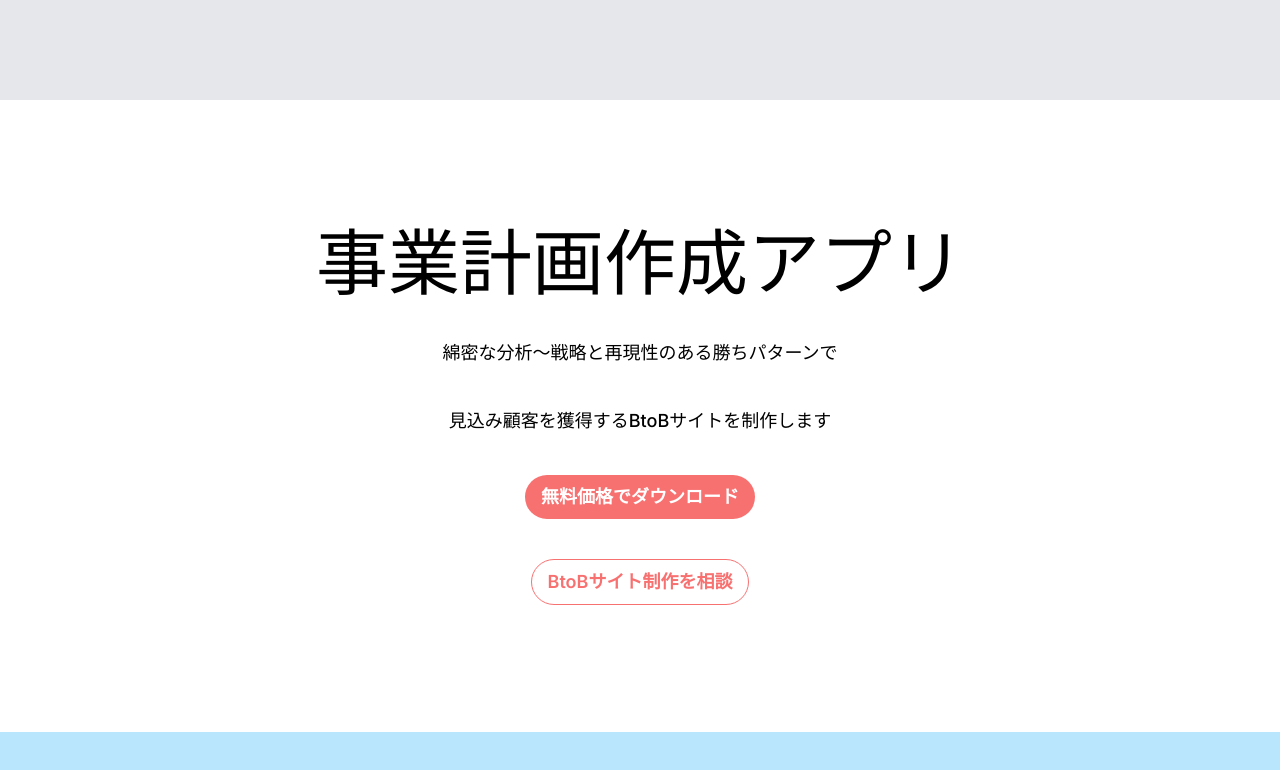
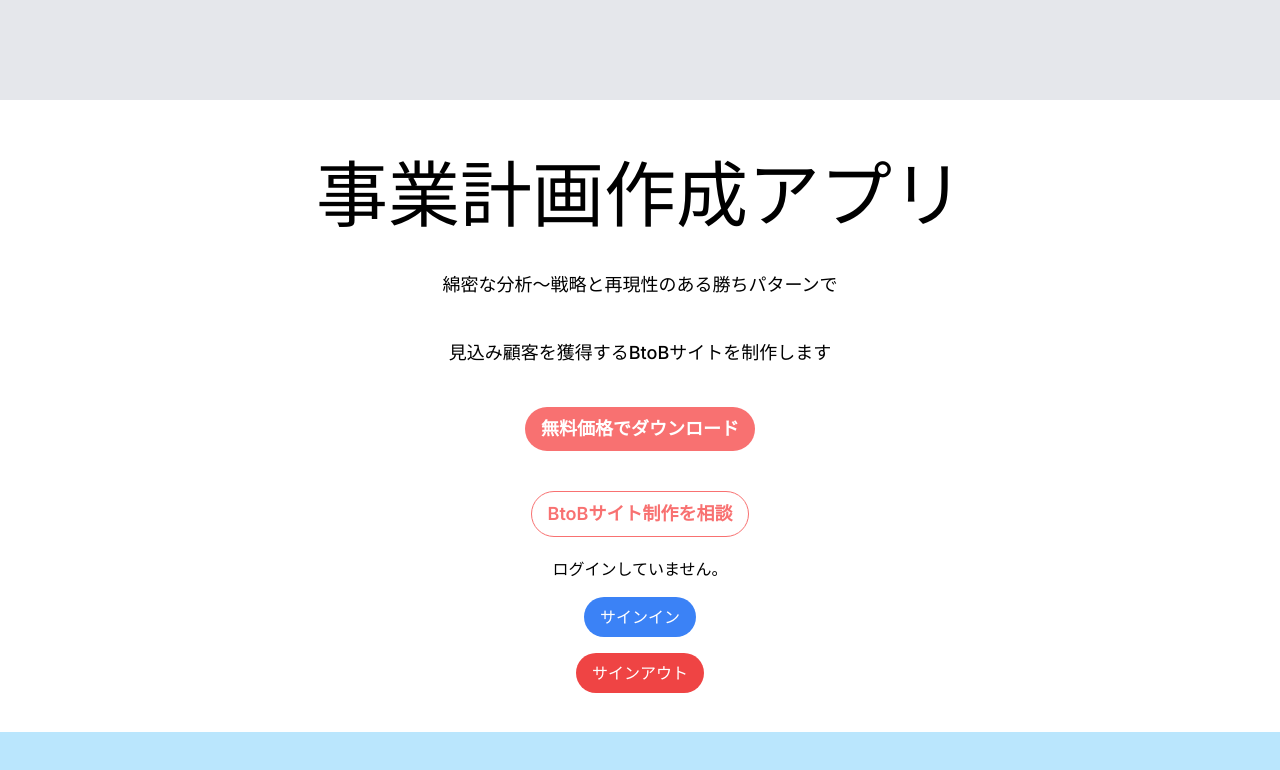
Before and after one commit to smizuka/business_plan_app, a Next.js app: page / in a window 1280 px wide. Shown: the top 770 px of the page. Built offline with nearby package versions, Linux system fonts and the light colour scheme; no server answers.

Commit message:
feat: ユーザー認証機能の実装 #2

```diff
--- /dev/null
+++ b/src/app/api/auth/[...nextauth]/route.tsx
@@ -0,0 +1,18 @@
+import NextAuth from 'next-auth'
+import CognitoProvider from 'next-auth/providers/cognito'
+
+const handler = NextAuth({
+  secret: process.env.NEXTAUTH_SECRET,
+  providers: [
+    CognitoProvider({
+    //本当は型定義したほうがいいけどｍんどくさいので''を使う。
+      clientId: process.env.COGNITO_CLIENT_ID ?? '',
+      clientSecret: process.env.COGNITO_CLIENT_SECRET ?? '',
+      issuer: process.env.COGNITO_ISSUER ?? '',
+      checks: 'nonce',
+    }),
+  ],
+})
+
+
+export { handler as GET, handler as POST }
--- a/src/app/layout.tsx
+++ b/src/app/layout.tsx
@@ -1,6 +1,7 @@
 import type { Metadata } from "next";
 import { Inter } from "next/font/google";
 import "./globals.css";
+import NextAuthProvider from '@/providers/NextAuth'
 
 const inter = Inter({ subsets: ["latin"] });
 
@@ -16,7 +17,9 @@ export default function RootLayout({
 }>) {
   return (
     <html lang="en">
-      <body className={inter.className}>{children}</body>
+      <body className={inter.className}>
+        <NextAuthProvider>{children}</NextAuthProvider>
+      </body>
     </html>
   );
 }
--- a/src/app/page.tsx
+++ b/src/app/page.tsx
@@ -1,4 +1,5 @@
-import Image from "next/image";
+import { LoginButton, LogoutButton } from '@/components/AuthenticateButton'
+import  IsLoggedin from '@/components/IsLoggedin'
 
 export default function Home() {
   return (
@@ -12,6 +13,9 @@ export default function Home() {
         <p className="my-5 text-black text-lg font-medium">見込み顧客を獲得するBtoBサイトを制作します</p>
         <button className="my-5 bg-red-400 hover:bg-red-600 text-white font-bold text-lg py-2 px-4 rounded-full">無料価格でダウンロード</button>
         <button className="my-5 bg-transparent hover:bg-red-400 text-red-400 font-semibold hover:text-white text-lg py-2 px-4 border border-red-400 hover:border-transparent  rounded-full">BtoBサイト制作を相談</button>
+        <IsLoggedin/>
+        <LoginButton/>
+        <LogoutButton/>
       </main>
       <footer className="h-[250px] bg-sky-200">
 
--- /dev/null
+++ b/src/components/AuthenticateButton.tsx
@@ -0,0 +1,21 @@
+"use client";
+import {signIn, signOut} from "next-auth/react";
+import React from "react";
+
+// ログインボタン
+export const LoginButton = () => {
+    return (
+        <button  onClick={() => signIn()} className="mt-4 bg-blue-500 hover:bg-blue-300 active:scale-90 transition-all duration-200 text-white py-2 px-4 rounded-full mx-auto">
+        サインイン
+        </button>
+    );
+};
+
+// ログアウトボタン
+export const LogoutButton = () => {
+    return (
+        <button className="mt-4 bg-red-500 hover:bg-red-300 active:scale-90 transition-all duration-200 text-white py-2 px-4 rounded-full mx-auto" onClick={() => signOut()}>
+            サインアウト
+        </button>
+    );
+};
--- /dev/null
+++ b/src/components/IsLoggedin.tsx
@@ -0,0 +1,16 @@
+'use client'
+import { useSession } from 'next-auth/react'
+import React from 'react'
+export default function isLoggedIn() {
+  const { data: session } = useSession()
+
+  if (!session) {
+    return <p>ログインしていません。</p>
+  }
+
+  return (
+    <div className="text-red-300">
+      {session.user ? `${session.user.email}としてログインしています。`  : '読み込み中...'}
+    </div>
+  )
+}
--- /dev/null
+++ b/src/providers/NextAuth.tsx
@@ -0,0 +1,11 @@
+'use client'
+
+import { SessionProvider } from 'next-auth/react'
+import React from 'react'
+import { ReactNode } from 'react'
+
+const NextAuthProvider = ({ children }: { children: ReactNode }) => {
+  return <SessionProvider>{children}</SessionProvider>
+}
+
+export default NextAuthProvider
```
Also changed, not shown: package.json (+6 -5 lines), 2 other files (tests, documents, lock files or other folders).
